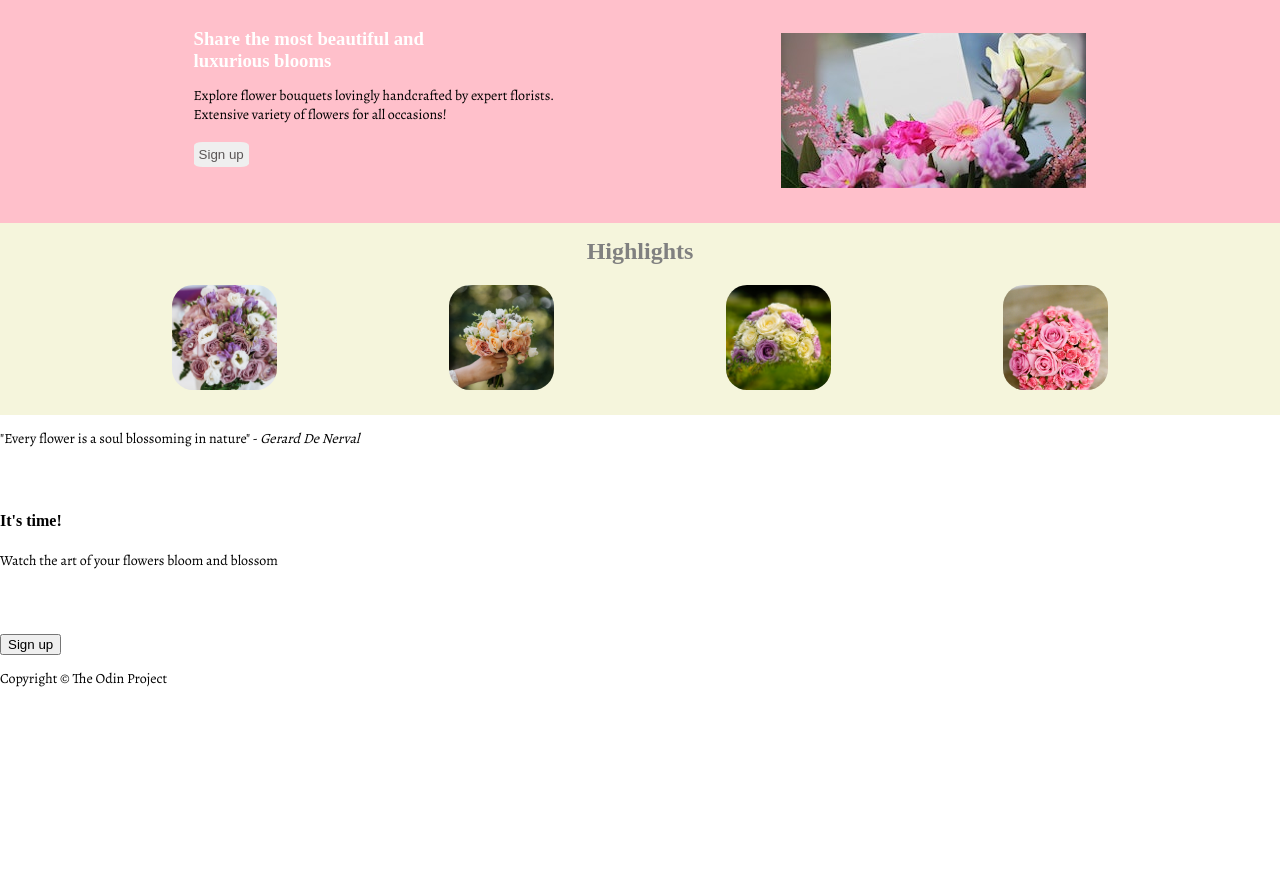
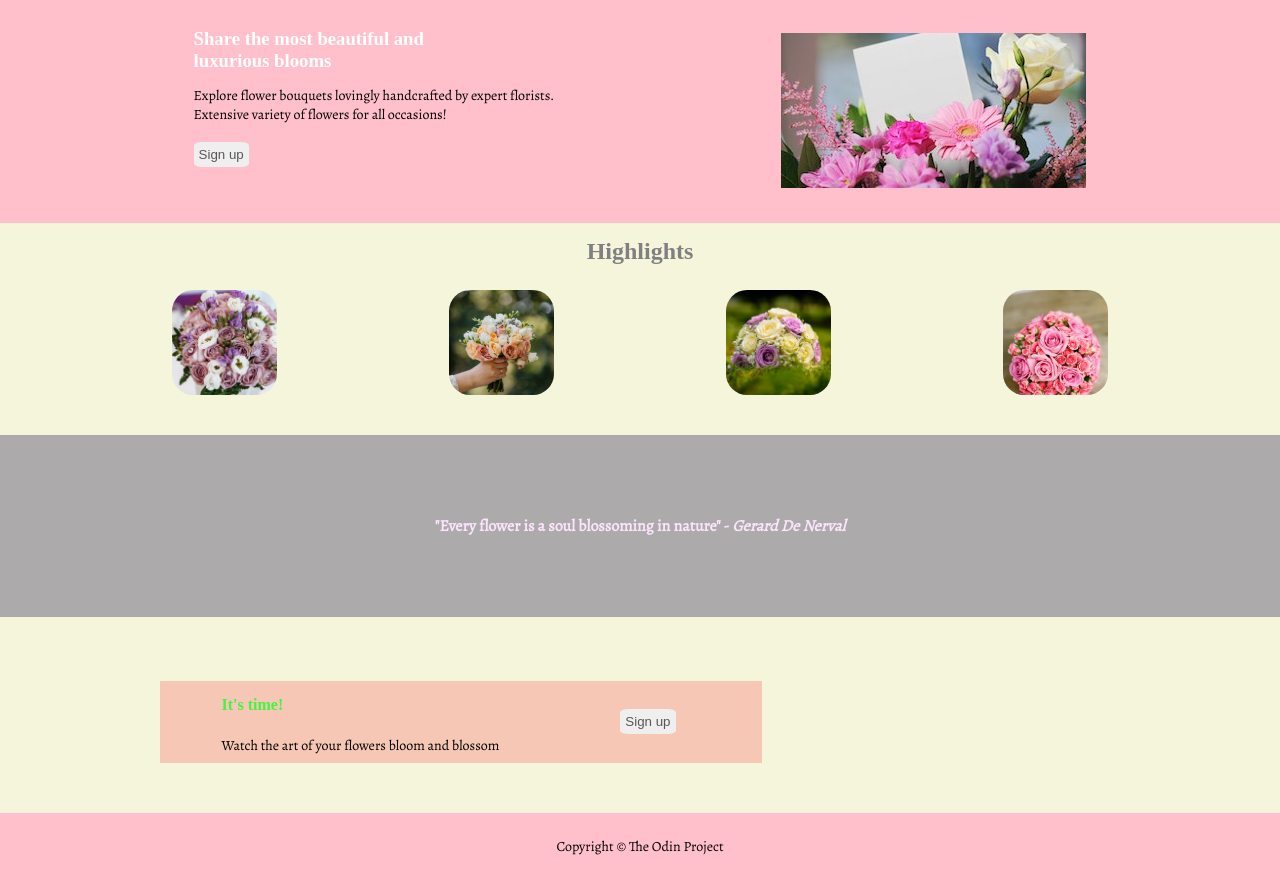
Before and after one commit to JessicaK23/Landing-page, a plain HTML site: page index.html in a window 1280 px wide. Shown: the part 62-940 px from the top of the page. Before the commit the page ends 814 px from the top, so only its background shows below. Drawn offline with nearby package versions, Linux system fonts and the light colour scheme.

Commit message:
Style quote & sign up container for main section & style footer

```diff
--- a/index.html
+++ b/index.html
@@ -42,17 +42,21 @@
     </section>
 
     <section>
-        <p>"Every flower is a soul blossoming in nature" - <i>Gerard De Nerval</i></p>
+        <p class="quote">"Every flower is a soul blossoming in nature" - <i>Gerard De Nerval</i></p>
     </section>
 
     <section>
+        <div class="sign-up">
+        <div class="content">
         <h4>It's time!</h4>
         <p>Watch the art of your flowers bloom and blossom</p>
-        <button>Sign up</button>
+        </div>
+        <button class="button">Sign up</button>
+        </div>
     </section>
 
     <section>
-        <footer>
+        <footer class="footer">
         <p>Copyright &#169 The Odin Project</p>
         </footer>
     </section>
--- a/styles.css
+++ b/styles.css
@@ -1,5 +1,6 @@
 body {
     margin: 0;
+    background-color: beige;
 }
 
 p {
@@ -54,7 +55,7 @@ h2 {
 .images-container {
     background-color: beige;
     margin-top: 0px;
-    padding: 20px 0 25px 0;
+    padding: 25px 0 40px 0;
     text-align: center;
     display: flex;
     justify-content: space-evenly;
@@ -73,3 +74,43 @@ h2 {
     border-radius: 20%;
     object-fit: cover;
 }
+
+.quote {
+    background-color: rgb(172, 170, 170);
+    color: rgb(251, 228, 251);
+    font-weight: 700;
+    padding: 80px;
+    margin-top: 0px;
+    text-align: center;
+    font-size: 16px
+}
+
+h4 {
+    color: rgb(65, 245, 65);
+}
+
+.sign-up {
+      border: 1px solid hwb(16 71% 3%);
+      background-color: hwb(16 71% 3%);
+      width: 600px;
+      height: 80px;
+      display: flex;
+      justify-content: space-around;
+      align-items: center;
+      margin-left: 160px;
+      margin-bottom: 50px;
+    }
+
+footer {
+    background-color: pink;
+    height: 30px;
+    margin-top: 20px;
+    padding: 10px 0 25px 0;
+    /* display: flex;
+    justify-content: center;
+    align-items: center; */
+    }
+
+footer p {
+        text-align: center;
+    }
```
